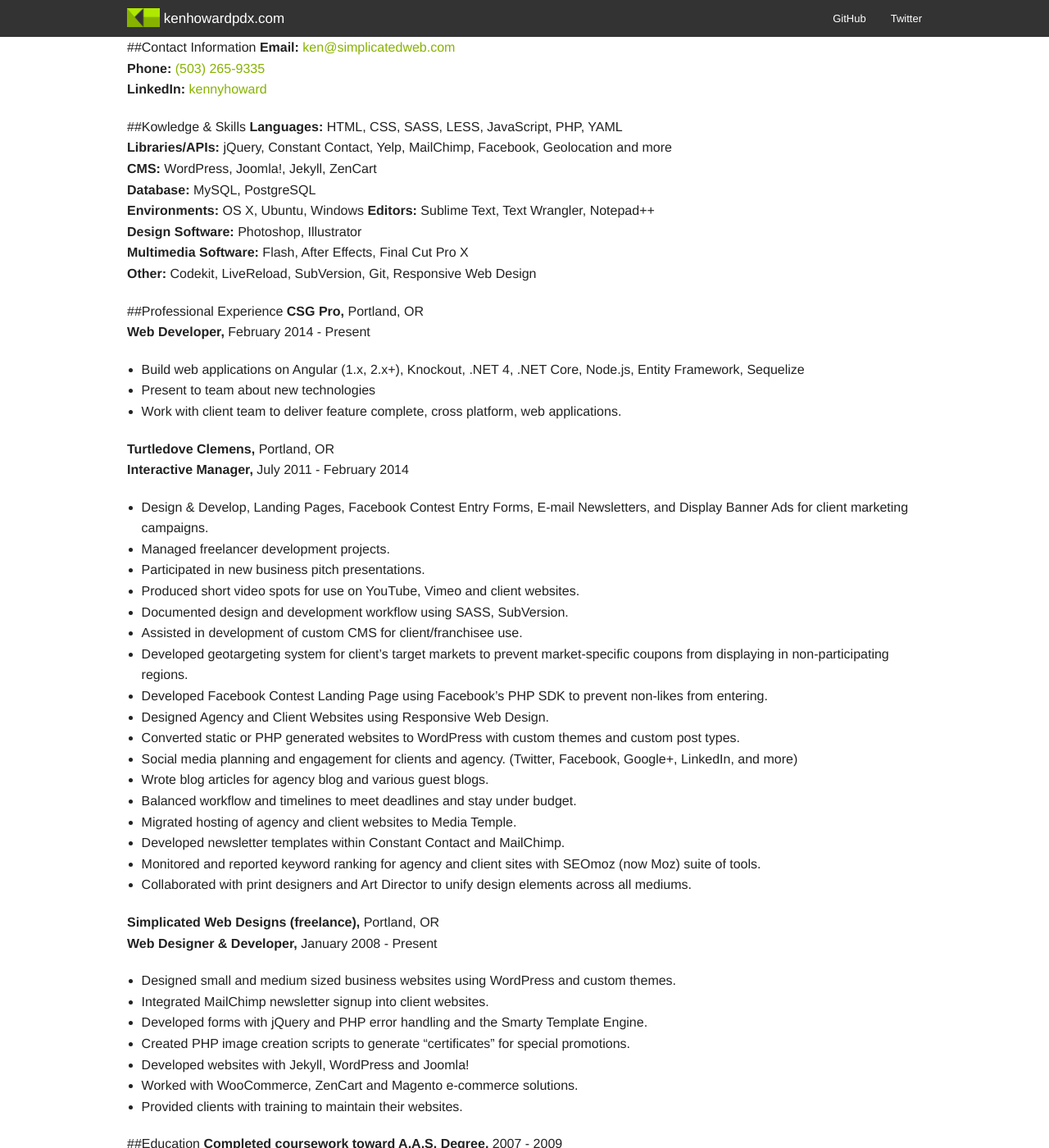
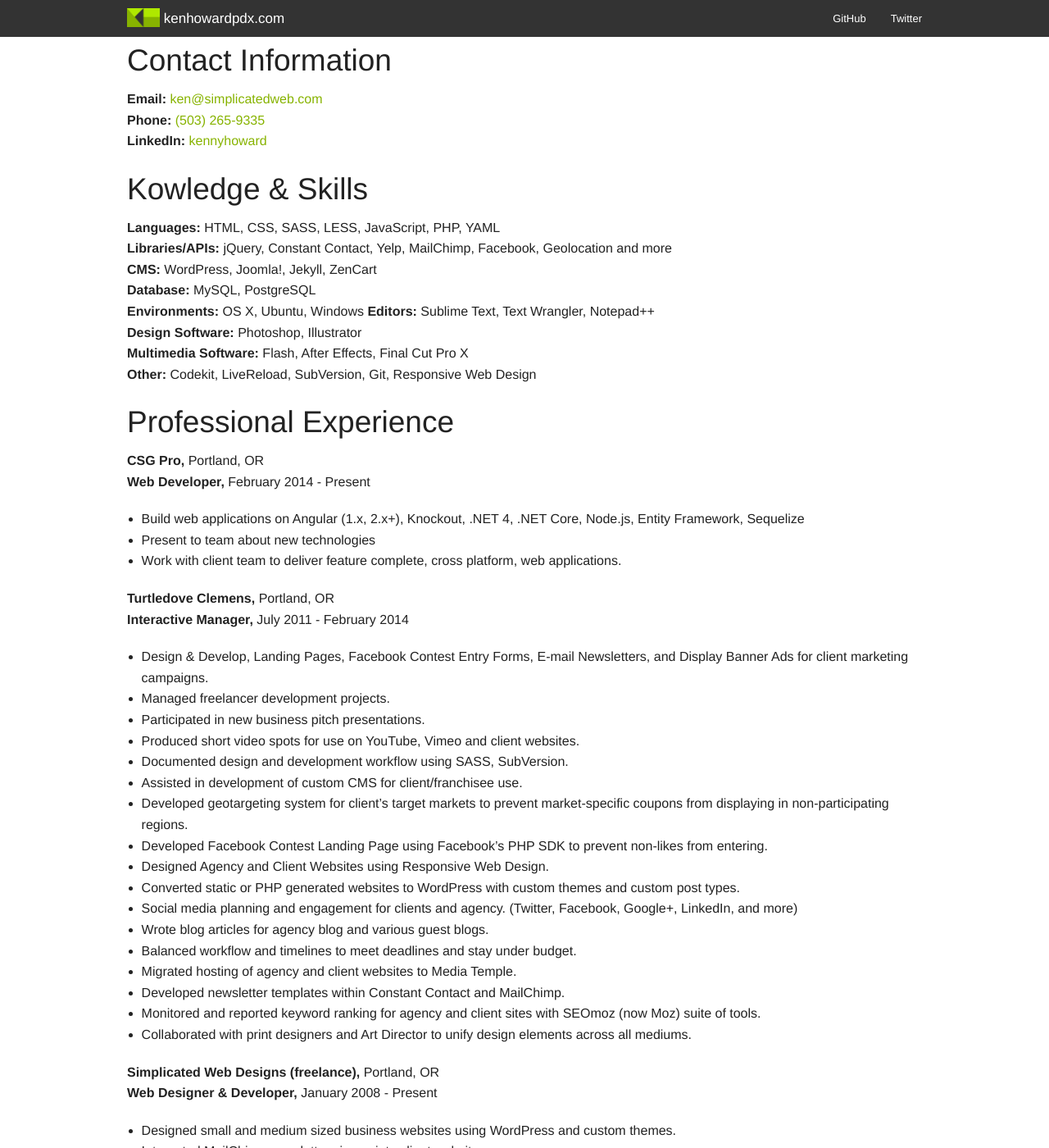
Before and after one commit to kenhowardpdx/kenhowardpdx.github.io, a Jekyll site: the page built from resume/index.md, in a window 1280 px wide and 1400 px high. Shown: the whole window at 82% size. Built offline with Jekyll 4.4.1, drawn with Linux system fonts in a browser that asks for light colours; our own code applies the rules of GitHub Pages for plain Markdown files; Markdown is read by kramdown in place of the engine named in the settings; some of the changed lines change nothing that is shown.

Commit message:
fix meta data

```diff
--- a/resume/index.md
+++ b/resume/index.md
@@ -1,3 +1,12 @@
+---
+title: Ken Howard's Resume | Web Developer
+summary: Creative, self motivated, restless web developer.
+pageclass: resume
+noindex: true
+replacetitle: true
+name: Ken Howard
+---
+
 ##Contact Information
 **Email:** <a href="mailto:ken@simplicatedweb.com">ken@simplicatedweb.com</a>
 **Phone:** <a href="tel:5032659335">(503) 265-9335</a>
```
